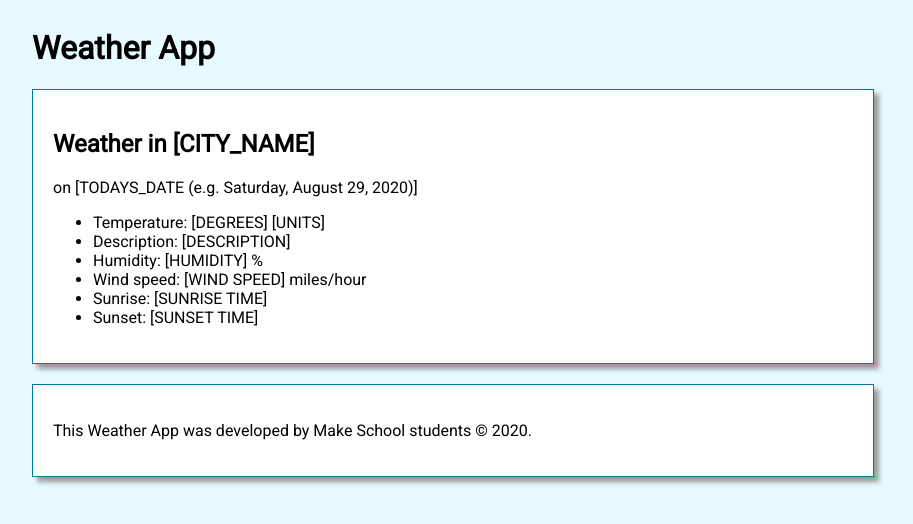
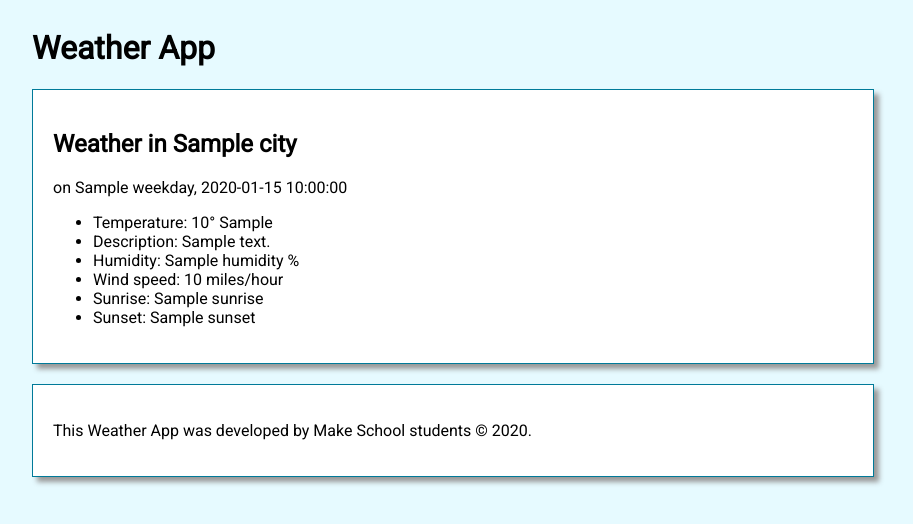
Before and after one commit to shahirkingali/web1.1-assignment-4, a Python web app: template templates/results.html in a window 1280 px wide. Shown: the top 524 px of the page, without its empty margins (208-1121 px from the left). Run offline with Jinja, Linux system fonts and the light colour scheme; the template is opened without the code that fills it: most values are stand-ins (such as "Sample title", 1, 10 or a date in 2020).

Commit message:
updated results html

```diff
--- a/templates/results.html
+++ b/templates/results.html
@@ -6,20 +6,20 @@
         TODO: Replace the hard-coded city and date below with data from the
         server
     #}
-    <h1>Weather in [CITY_NAME]</h1>
-    <p>on [TODAYS_DATE (e.g. Saturday, August 29, 2020)]</p>
+    <h1>Weather in {{ city }}</h1>
+	<p>on {{ weekday }}, {{ date }}</p>
 
     {#
         TODO: Add the temperature, description, humidity, wind speed, sunrise,
         & sunset below to replace the [ ].
     #}
     <ul>
-        <li>Temperature: [DEGREES] [UNITS] </li>
-        <li>Description: [DESCRIPTION] </li>
-        <li>Humidity: [HUMIDITY] % </li>
-        <li>Wind speed: [WIND SPEED] miles/hour </li>
-        <li>Sunrise: [SUNRISE TIME] </li>
-        <li>Sunset: [SUNSET TIME] </li>
+        <li>Temperature: {{ temp }}° {{ units_letter }}</li>
+		<li>Description: {{ description }}</li>
+		<li>Humidity: {{ humidity }} %</li>
+		<li>Wind speed: {{ wind_speed }} miles/hour</li>
+		<li>Sunrise: {{ sunrise }}</li>
+		<li>Sunset: {{ sunset }}</li>
     </ul>
 
 </section>
```
